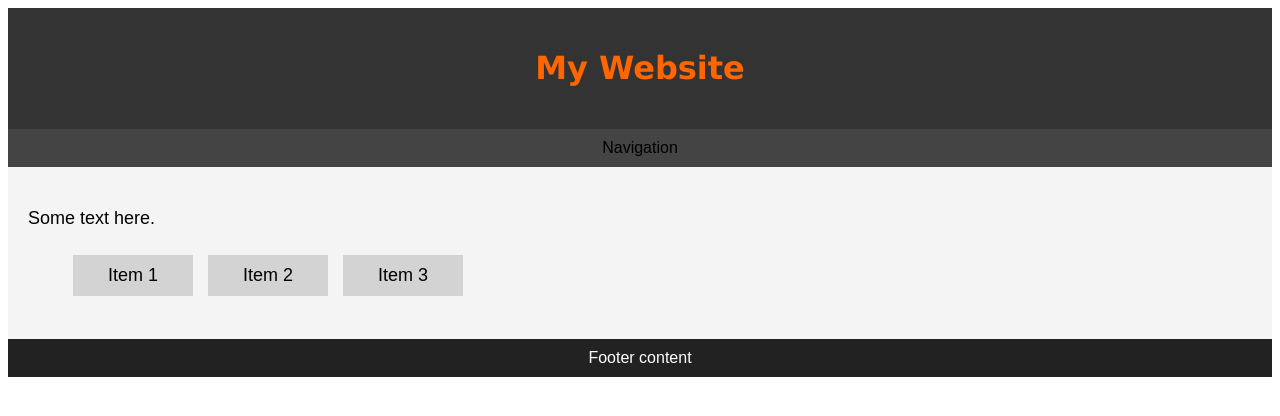
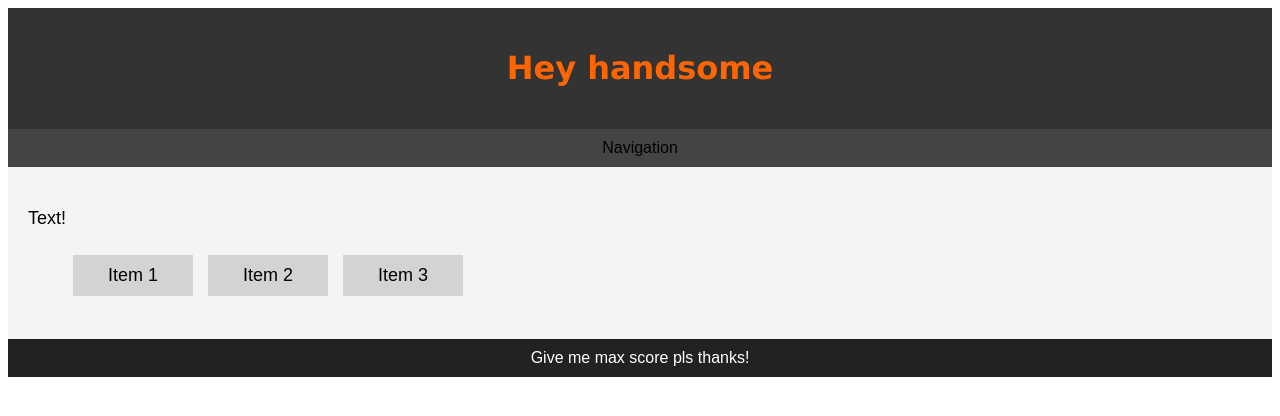
Before and after one commit to Mirinesa/CSS1.github.io, a plain HTML site: page index.html in a window 1280 px wide. Drawn offline with Linux system fonts and the light colour scheme.

Commit message:
Update index.html

```diff
--- a/index.html
+++ b/index.html
@@ -60,18 +60,18 @@
 
 <body>
     <header>
-        <h1>My Website</h1>
+        <h1>Hey handsome</h1>
     </header>
     <nav>Navigation</nav>
     <main>
-        <p>Some text here.</p>
+        <p>Text!</p>
         <ul>
             <li>Item 1</li>
             <li>Item 2</li>
             <li>Item 3</li>
         </ul>
     </main>
-    <footer>Footer content</footer>
+    <footer>Give me max score pls thanks!</footer>
 </body>
 
 </html>
```
